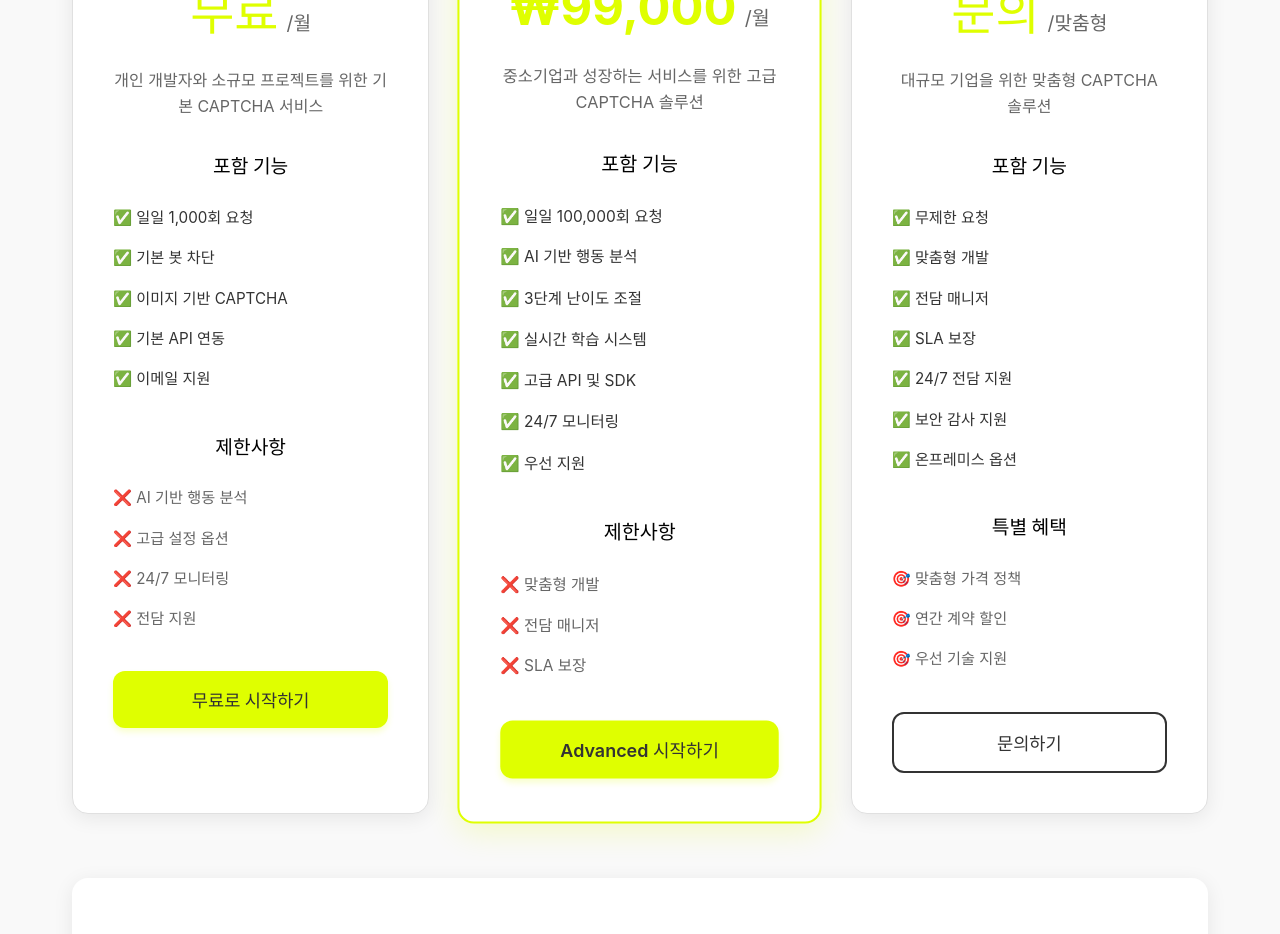
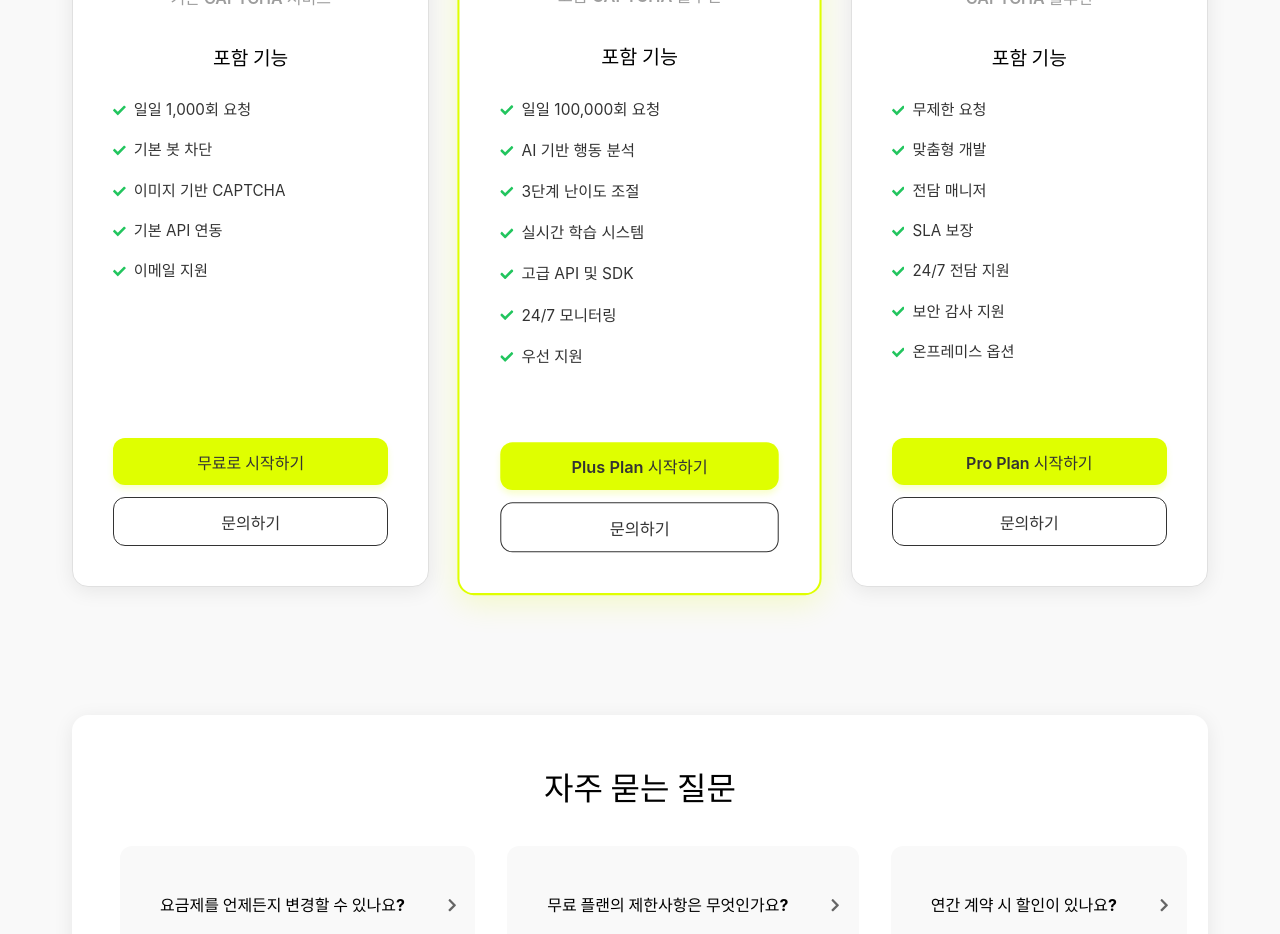
Before and after one commit to Find-Your-Humanity/website, a React (Vite) app: page /pay in a window 1280 px wide. Shown: the part 620-1554 px from the top of the page. Built offline with nearby package versions, Linux system fonts and the light colour scheme; no server answers.

Commit message:
commit: Modifying PayPage

```diff
--- a/src/pages/PayPage.jsx
+++ b/src/pages/PayPage.jsx
@@ -1,11 +1,13 @@
-import React from 'react';
+import React, { useState } from 'react';
 import { useNavigate } from 'react-router-dom';
 import { useAuth } from '../contexts/AuthContext';
+import { FaCheck, FaChevronDown, FaChevronRight } from 'react-icons/fa';
 import '../styles/pages/PayPage.css';
 
 const PayPage = () => {
   const navigate = useNavigate();
   const { isAuthenticated } = useAuth();
+  const [openFaqs, setOpenFaqs] = useState({});
 
   const handleSelectPlan = (planType) => {
     if (isAuthenticated) {
@@ -21,21 +23,26 @@ const PayPage = () => {
     navigate('/contact');
   };
 
+  const toggleFaq = (index) => {
+    setOpenFaqs(prev => ({
+      ...prev,
+      [index]: !prev[index]
+    }));
+  };
+
   return (
     <div className="pay-page">
-      {/* Hero Section */}
-      <section className="pay-hero">
+      {/* Pricing Plans */}
+      <section className="pricing-section">
+        <div className="pricing-container">
+          {/* Hero Content */}
           <div className="pay-hero-content">
             <h1 className="pay-hero-title">요금제 선택</h1>
             <p className="pay-hero-subtitle">
               귀하의 비즈니스 규모와 요구사항에 맞는 최적의 CAPTCHA 솔루션을 선택하세요
             </p>
           </div>
-      </section>
 
-      {/* Pricing Plans */}
-      <section className="pricing-section">
-        <div className="pricing-container">
           <div className="pricing-grid">
             {/* Basic Plan */}
             <div className="pricing-card">
@@ -46,28 +53,19 @@ const PayPage = () => {
                   <span className="period">/월</span>
                 </div>
                 <p className="plan-description">
-                  개인 개발자와 소규모 프로젝트를 위한 기본 CAPTCHA 서비스
+                  개인 개발자와 소규모 프로젝트를 위한 <br />
+                  기본 CAPTCHA 서비스
                 </p>
               </div>
 
               <div className="plan-features">
                 <h4 className="features-title">포함 기능</h4>
                 <ul className="features-list">
-                  <li>✅ 일일 1,000회 요청</li>
-                  <li>✅ 기본 봇 차단</li>
-                  <li>✅ 이미지 기반 CAPTCHA</li>
-                  <li>✅ 기본 API 연동</li>
-                  <li>✅ 이메일 지원</li>
-                </ul>
-              </div>
-
-              <div className="plan-limitations">
-                <h4 className="limitations-title">제한사항</h4>
-                <ul className="limitations-list">
-                  <li>❌ AI 기반 행동 분석</li>
-                  <li>❌ 고급 설정 옵션</li>
-                  <li>❌ 24/7 모니터링</li>
-                  <li>❌ 전담 지원</li>
+                  <li><FaCheck className="check-icon" /> 일일 1,000회 요청</li>
+                  <li><FaCheck className="check-icon" /> 기본 봇 차단</li>
+                  <li><FaCheck className="check-icon" /> 이미지 기반 CAPTCHA</li>
+                  <li><FaCheck className="check-icon" /> 기본 API 연동</li>
+                  <li><FaCheck className="check-icon" /> 이메일 지원</li>
                 </ul>
               </div>
 
@@ -77,41 +75,40 @@ const PayPage = () => {
               >
                 무료로 시작하기
               </button>
+
+              <button
+                className="btn btn-secondary plan-btn"
+                onClick={handleContactUs}
+              >
+                문의하기
+              </button>
             </div>
 
             {/* Advanced Plan */}
             <div className="pricing-card featured">
               <div className="featured-badge">인기</div>
               <div className="plan-header">
-                <h3 className="plan-name">Advanced Plan</h3>
+                <h3 className="plan-name">Plus Plan</h3>
                 <div className="plan-price">
-                  <span className="price">₩99,000</span>
+                  <span className="price">₩9,900</span>
                   <span className="period">/월</span>
                 </div>
                 <p className="plan-description">
-                  중소기업과 성장하는 서비스를 위한 고급 CAPTCHA 솔루션
+                  중소기업과 성장하는 서비스를 위한 <br />
+                  고급 CAPTCHA 솔루션
                 </p>
               </div>
 
               <div className="plan-features">
                 <h4 className="features-title">포함 기능</h4>
                 <ul className="features-list">
-                  <li>✅ 일일 100,000회 요청</li>
-                  <li>✅ AI 기반 행동 분석</li>
-                  <li>✅ 3단계 난이도 조절</li>
-                  <li>✅ 실시간 학습 시스템</li>
-                  <li>✅ 고급 API 및 SDK</li>
-                  <li>✅ 24/7 모니터링</li>
-                  <li>✅ 우선 지원</li>
-                </ul>
-              </div>
-
-              <div className="plan-limitations">
-                <h4 className="limitations-title">제한사항</h4>
-                <ul className="limitations-list">
-                  <li>❌ 맞춤형 개발</li>
-                  <li>❌ 전담 매니저</li>
-                  <li>❌ SLA 보장</li>
+                  <li><FaCheck className="check-icon" /> 일일 100,000회 요청</li>
+                  <li><FaCheck className="check-icon" /> AI 기반 행동 분석</li>
+                  <li><FaCheck className="check-icon" /> 3단계 난이도 조절</li>
+                  <li><FaCheck className="check-icon" /> 실시간 학습 시스템</li>
+                  <li><FaCheck className="check-icon" /> 고급 API 및 SDK</li>
+                  <li><FaCheck className="check-icon" /> 24/7 모니터링</li>
+                  <li><FaCheck className="check-icon" /> 우선 지원</li>
                 </ul>
               </div>
 
@@ -119,44 +116,50 @@ const PayPage = () => {
                 className="btn btn-primary plan-btn"
                 onClick={() => handleSelectPlan('advanced')}
               >
-                Advanced 시작하기
+                Plus Plan 시작하기
+              </button>
+
+              <button
+                className="btn btn-secondary plan-btn"
+                onClick={handleContactUs}
+              >
+                문의하기
               </button>
             </div>
 
             {/* Enterprise Plan */}
             <div className="pricing-card">
               <div className="plan-header">
-                <h3 className="plan-name">Enterprise Plan</h3>
+                <h3 className="plan-name">Pro Plan</h3>
                 <div className="plan-price">
-                  <span className="price">문의</span>
-                  <span className="period">/맞춤형</span>
+                  <span className="price">₩29,900</span>
+                  <span className="period">/월</span>
                 </div>
                 <p className="plan-description">
-                  대규모 기업을 위한 맞춤형 CAPTCHA 솔루션
+                  대규모 기업을 위한 맞춤형 <br />
+                  CAPTCHA 솔루션
                 </p>
               </div>
 
               <div className="plan-features">
                 <h4 className="features-title">포함 기능</h4>
                 <ul className="features-list">
-                  <li>✅ 무제한 요청</li>
-                  <li>✅ 맞춤형 개발</li>
-                  <li>✅ 전담 매니저</li>
-                  <li>✅ SLA 보장</li>
-                  <li>✅ 24/7 전담 지원</li>
-                  <li>✅ 보안 감사 지원</li>
-                  <li>✅ 온프레미스 옵션</li>
+                  <li><FaCheck className="check-icon" /> 무제한 요청</li>
+                  <li><FaCheck className="check-icon" /> 맞춤형 개발</li>
+                  <li><FaCheck className="check-icon" /> 전담 매니저</li>
+                  <li><FaCheck className="check-icon" /> SLA 보장</li>
+                  <li><FaCheck className="check-icon" /> 24/7 전담 지원</li>
+                  <li><FaCheck className="check-icon" /> 보안 감사 지원</li>
+                  <li><FaCheck className="check-icon" /> 온프레미스 옵션</li>
                 </ul>
               </div>
 
-              <div className="plan-limitations">
-                <h4 className="limitations-title">특별 혜택</h4>
-                <ul className="limitations-list">
-                  <li>🎯 맞춤형 가격 정책</li>
-                  <li>🎯 연간 계약 할인</li>
-                  <li>🎯 우선 기술 지원</li>
-                </ul>
-              </div>
+              <button
+                className="btn btn-primary plan-btn"
+                onClick={() => handleSelectPlan('pro')}
+              >
+                Pro Plan 시작하기
+              </button>
 
               <button
                 className="btn btn-secondary plan-btn"
@@ -172,27 +175,63 @@ const PayPage = () => {
             <h3 className="faq-title">자주 묻는 질문</h3>
             <div className="faq-grid">
               <div className="faq-item">
+                <div
+                  className="faq-question-container"
+                  onClick={() => toggleFaq(0)}
+                >
                   <h4 className="faq-question">요금제를 언제든지 변경할 수 있나요?</h4>
+                  {openFaqs[0] ? (
+                    <FaChevronDown className="faq-icon" />
+                  ) : (
+                    <FaChevronRight className="faq-icon" />
+                  )}
+                </div>
+                {openFaqs[0] && (
                   <p className="faq-answer">
                     네, 언제든지 요금제를 업그레이드하거나 다운그레이드할 수 있습니다.
                     변경은 즉시 적용되며, 비용은 일할 계산됩니다.
                   </p>
+                )}
               </div>
 
               <div className="faq-item">
+                <div
+                  className="faq-question-container"
+                  onClick={() => toggleFaq(1)}
+                >
                   <h4 className="faq-question">무료 플랜의 제한사항은 무엇인가요?</h4>
+                  {openFaqs[1] ? (
+                    <FaChevronDown className="faq-icon" />
+                  ) : (
+                    <FaChevronRight className="faq-icon" />
+                  )}
+                </div>
+                {openFaqs[1] && (
                   <p className="faq-answer">
                     무료 플랜은 일일 1,000회 요청으로 제한되며, 기본적인 봇 차단 기능만 제공합니다.
                     고급 기능을 사용하려면 Advanced 플랜으로 업그레이드하세요.
                   </p>
+                )}
               </div>
 
               <div className="faq-item">
+                <div
+                  className="faq-question-container"
+                  onClick={() => toggleFaq(2)}
+                >
                   <h4 className="faq-question">연간 계약 시 할인이 있나요?</h4>
+                  {openFaqs[2] ? (
+                    <FaChevronDown className="faq-icon" />
+                  ) : (
+                    <FaChevronRight className="faq-icon" />
+                  )}
+                </div>
+                {openFaqs[2] && (
                   <p className="faq-answer">
                     Enterprise 플랜의 경우 연간 계약 시 할인 혜택을 제공합니다.
                     자세한 내용은 영업팀에 문의해 주세요.
                   </p>
+                )}
               </div>
             </div>
           </div>
--- a/src/pages/SignUpPage.jsx
+++ b/src/pages/SignUpPage.jsx
@@ -213,7 +213,7 @@ const SignUpPage = () => {
                     onClick={requestEmailCode}
                     disabled={codeRequesting}
                     className="inline-btn"
-                    style={{ width: 100 }}
+                    style={{ width: 110 }}
                   >
                     {codeRequesting ? (
                       <div className="signup-loading-spinner">
--- a/src/styles/pages/PayPage.css
+++ b/src/styles/pages/PayPage.css
@@ -2,33 +2,6 @@
 .pay-page {
   min-height: 100vh;
   background-color: #f9f9f9;
-}
-
-/* Pay Hero Section */
-.pay-hero {
-  padding: 6rem 0;
-  text-align: center;
-  background: linear-gradient(135deg, #667eea 0%, #764ba2 100%);
-  color: white;
-}
-
-.pay-hero-content {
-  max-width: 800px;
-  margin: 0 auto;
-  padding: 0 2rem;
-}
-
-.pay-hero-title {
-  font-size: 3.5rem;
-  font-weight: bold;
-  margin-bottom: 1.5rem;
-  line-height: 1.2;
-}
-
-.pay-hero-subtitle {
-  font-size: 1.3rem;
-  line-height: 1.6;
-  opacity: 0.9;
 }
 
 /* Pricing Section */
@@ -40,6 +13,30 @@
   max-width: 1200px;
   margin: 0 auto;
   padding: 0 2rem;
+}
+
+/* Hero Content within Pricing Section */
+.pay-hero-content {
+  max-width: 1000px;
+  margin: 0 auto 4rem auto;
+  padding: 0 2rem;
+  text-align: center;
+}
+
+.pay-hero-title {
+  font-size: 3rem;
+  font-weight: bold;
+  margin-bottom: 2rem;
+  line-height: 1.2;
+  color: #000000;
+}
+
+.pay-hero-subtitle {
+  font-size: 1.4rem;
+  font-weight: 600;
+  line-height: 1.6;
+  color: #999999;
+  margin-bottom: 6rem;
 }
 
 .pricing-grid {
@@ -58,6 +55,8 @@
   transition: all 0.3s ease;
   position: relative;
   box-shadow: 0 4px 20px rgba(0, 0, 0, 0.08);
+  display: flex;
+  flex-direction: column;
 }
 
 .pricing-card:hover {
@@ -106,26 +105,27 @@
 }
 
 .price {
-  font-size: 3rem;
+  font-size: 2.5rem;
   font-weight: bold;
-  color: #DFFF00;
+  color: #ddff00;
 }
 
 .period {
-  font-size: 1.2rem;
+  font-size: 1rem;
   color: #666666;
   margin-left: 0.5rem;
 }
 
 .plan-description {
-  color: #666666;
+  color: #9d9d9d;
   line-height: 1.6;
   font-size: 1rem;
+  font-weight: 600;
 }
 
 /* Plan Features */
 .plan-features {
-  margin-bottom: 2rem;
+  margin-bottom: 4rem;
   text-align: left;
 }
 
@@ -146,45 +146,34 @@
   padding: 0.5rem 0;
   color: #333333;
   font-size: 0.95rem;
+  display: flex;
+  align-items: center;
+  gap: 0.5rem;
 }
 
-/* Plan Limitations */
-.plan-limitations {
-  margin-bottom: 2rem;
-  text-align: left;
-}
-
-.limitations-title {
-  font-size: 1.2rem;
-  font-weight: bold;
-  color: #000000;
-  margin-bottom: 1rem;
-  text-align: center;
-}
-
-.limitations-list {
-  list-style: none;
-  padding: 0;
-}
-
-.limitations-list li {
-  padding: 0.5rem 0;
-  color: #666666;
-  font-size: 0.95rem;
+.check-icon {
+  color: #22c55e;
+  font-size: .8rem;
+  flex-shrink: 0;
 }
 
 /* Plan Button */
 .plan-btn {
   width: 100%;
-  padding: 1rem 2rem;
+  padding: .7rem 1.4rem;
   border-radius: 12px;
-  font-size: 1.1rem;
+  font-size: 1rem;
   font-weight: 600;
   cursor: pointer;
   transition: all 0.3s ease;
   border: none;
   text-decoration: none;
   display: inline-block;
+  margin-top: auto;
+}
+
+.plan-btn + .plan-btn {
+  margin-top: 0.8rem;
 }
 
 .btn-primary {
@@ -201,7 +190,7 @@
 .btn-secondary {
   background: transparent;
   color: #333;
-  border: 2px solid #333;
+  border: 1.2px solid #333;
 }
 
 .btn-secondary:hover {
@@ -217,6 +206,7 @@
   padding: 3rem;
   border-radius: 16px;
   box-shadow: 0 4px 20px rgba(0, 0, 0, 0.08);
+  margin-top: 8rem;
 }
 
 .faq-title {
@@ -229,34 +219,78 @@
 
 .faq-grid {
   display: grid;
-  grid-template-columns: repeat(auto-fit, minmax(300px, 1fr));
+  grid-template-columns: repeat(3, 1fr);
   gap: 2rem;
+  align-items: start;
 }
 
 .faq-item {
-  padding: 1.5rem;
+  padding: 1rem;
   background-color: #f9f9f9;
   border-radius: 12px;
   transition: all 0.3s ease;
+  min-height: 80px;
+  display: flex;
+  flex-direction: column;
+  height: fit-content;
 }
 
 .faq-item:hover {
-  background-color: #f0f0f0;
   transform: translateY(-2px);
+  box-shadow: 0 4px 15px rgba(0, 0, 0, 0.1);
+}
+
+.faq-question-container {
+  display: flex;
+  justify-content: space-between;
+  align-items: center;
+  cursor: pointer;
+  padding: 0.5rem 0;
+  transition: all 0.3s ease;
+  flex: 1;
 }
 
 .faq-question {
-  font-size: 1.1rem;
+  font-size: 1rem;
   font-weight: bold;
   color: #000000;
-  margin-bottom: 1rem;
+  margin: 0;
   line-height: 1.4;
+  border-bottom: none;
+  flex: 1;
+  white-space: nowrap;
+  overflow: hidden;
+  text-overflow: ellipsis;
+  margin-right: 1rem;
+}
+
+.faq-icon {
+  color: #666666;
+  font-size: 0.9rem;
+  transition: transform 0.3s ease;
+  flex-shrink: 0;
 }
 
 .faq-answer {
   color: #666666;
   line-height: 1.6;
   font-size: 0.95rem;
+  margin-top: 0.5rem;
+  border-top: none;
+  padding-top: 0.5rem;
+  border-top: 1px solid #e0e0e0;
+  animation: slideDown 0.3s ease;
+}
+
+@keyframes slideDown {
+  from {
+    opacity: 0;
+    transform: translateY(-10px);
+  }
+  to {
+    opacity: 1;
+    transform: translateY(0);
+  }
 }
 
 /* Responsive Design */
```
Lines whose indentation alone changed are shown as unchanged.
